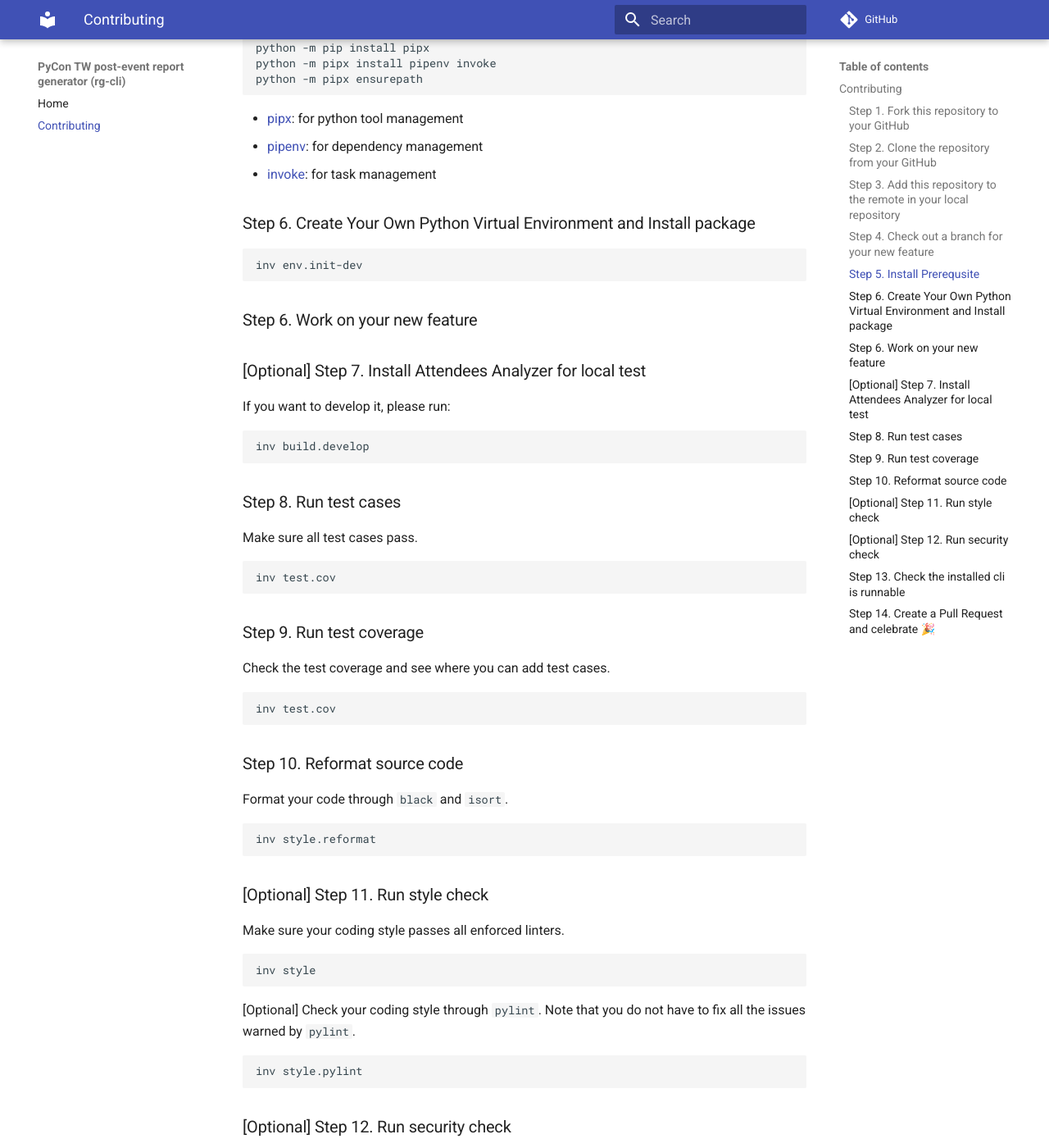
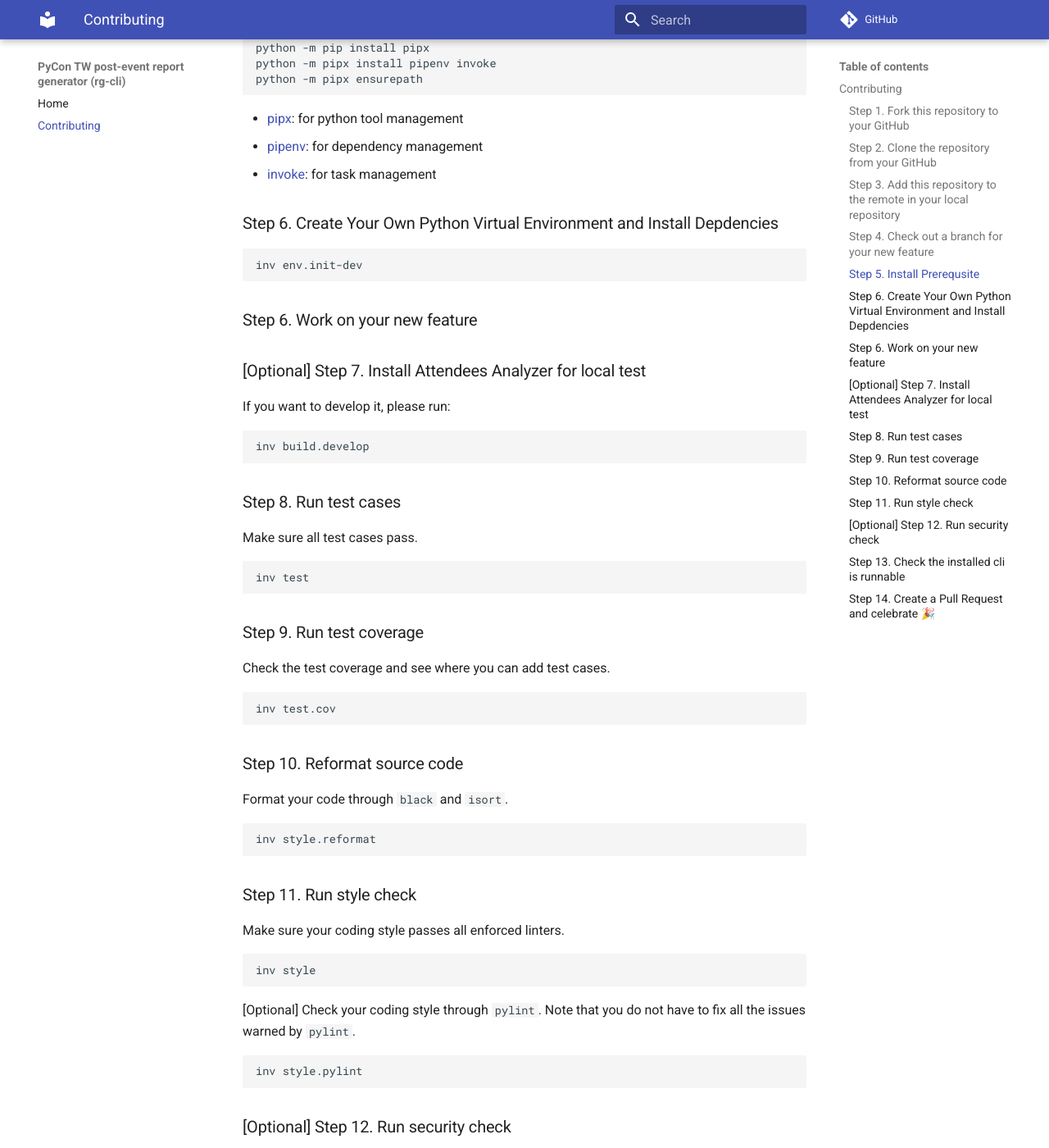
Before and after one commit to pycontw/postevent-report-generator, an MkDocs documentation site: the page built from docs/contributing.md, in a window 1280 px wide and 1400 px high, scrolled down 696 px. Shown: the whole window at 82% size. Built offline with MkDocs 1.6.1 and Material for MkDocs 9.7.7, drawn with Linux system fonts in a browser that asks for light colours; comment, search, counter and statistics services are not loaded.

Commit message:
docs: fix documenation error

````diff
--- a/docs/contributing.md
+++ b/docs/contributing.md
@@ -34,7 +34,7 @@ python -m pipx ensurepath
 * [pipenv](https://github.com/pypa/pipenv): for dependency management
 * [invoke](https://github.com/pyinvoke/invoke): for task management
 
-### Step 6. Create Your Own Python Virtual Environment and Install package
+### Step 6. Create Your Own Python Virtual Environment and Install Depdencies
 
 ```sh
 inv env.init-dev
@@ -54,7 +54,7 @@ inv build.develop
 Make sure all test cases pass.
 
 ```sh
-inv test.cov
+inv test
 ```
 
 ### Step 9. Run test coverage
@@ -72,7 +72,7 @@ Format your code through `black` and `isort`.
 inv style.reformat
 ```
 
-### [Optional] Step 11. Run style check
+### Step 11. Run style check
 Make sure your coding style passes all enforced linters.
 
 ```sh
````
